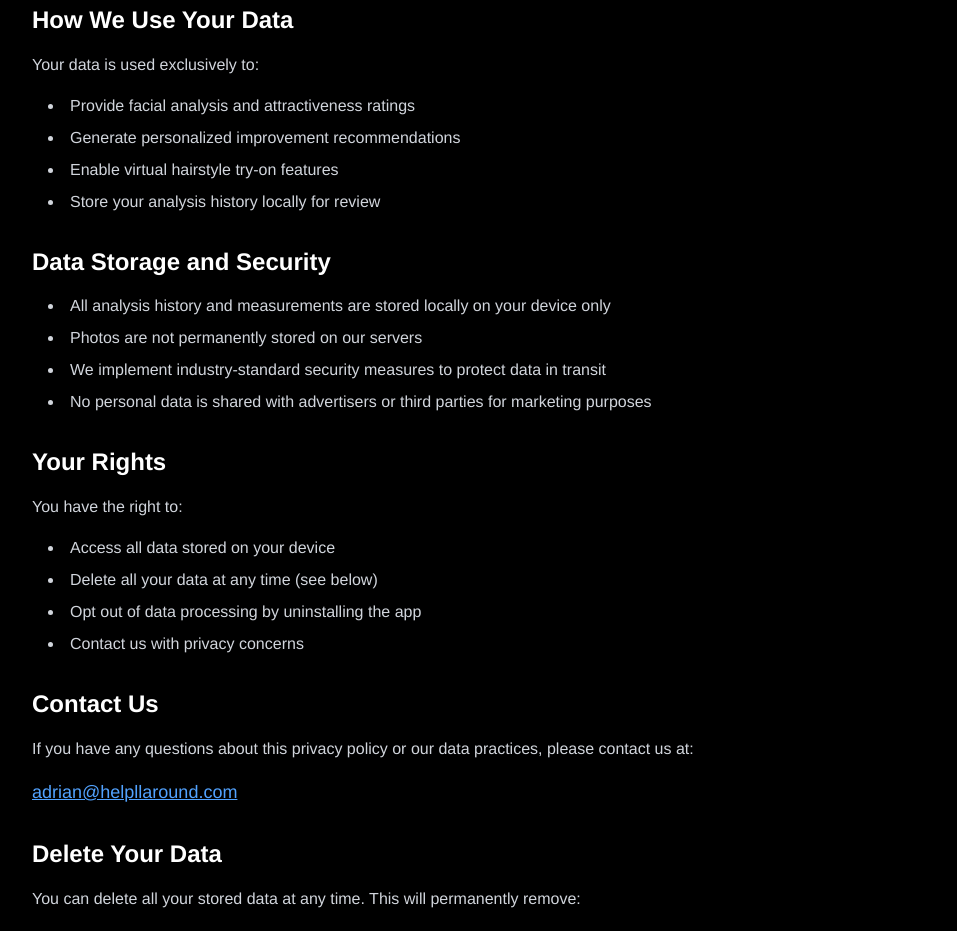
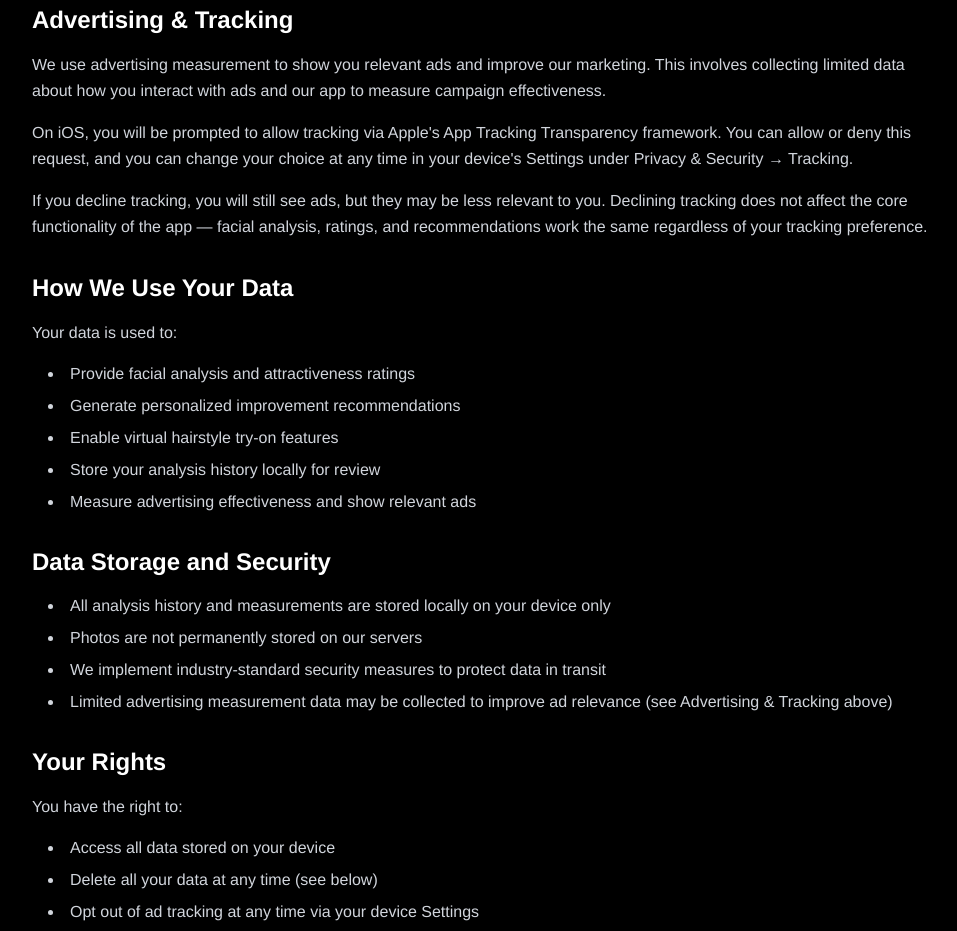
Before and after one commit to Proggerdogger/Lookstothemax, a Next.js app: page /privacy in a window 1280 px wide. Shown: the part 1000-1931 px from the top of the page, without its empty margins (160-1117 px from the left). Built offline with nearby package versions, Linux system fonts and the light colour scheme.

Commit message:
privacy update

```diff
--- a/src/app/privacy/page.tsx
+++ b/src/app/privacy/page.tsx
@@ -14,7 +14,7 @@ export default function PrivacyPolicy() {
           </div>
 
           <h1 className="text-4xl font-bold mb-2 text-center">Privacy Policy</h1>
-          <p className="text-gray-400 text-center mb-10">Last Updated: January 2025</p>
+          <p className="text-gray-400 text-center mb-10">Last Updated: March 2026</p>
 
           <section className="mb-8">
             <h2 className="text-2xl font-bold mb-4">Introduction</h2>
@@ -58,15 +58,29 @@ export default function PrivacyPolicy() {
           </section>
 
           <section className="mb-8">
+            <h2 className="text-2xl font-bold mb-4">Advertising & Tracking</h2>
+            <p className="text-gray-300 leading-relaxed mb-4">
+              We use advertising measurement to show you relevant ads and improve our marketing. This involves collecting limited data about how you interact with ads and our app to measure campaign effectiveness.
+            </p>
+            <p className="text-gray-300 leading-relaxed mb-4">
+              On iOS, you will be prompted to allow tracking via Apple&apos;s App Tracking Transparency framework. You can allow or deny this request, and you can change your choice at any time in your device&apos;s Settings under Privacy &amp; Security → Tracking.
+            </p>
+            <p className="text-gray-300 leading-relaxed mb-4">
+              If you decline tracking, you will still see ads, but they may be less relevant to you. Declining tracking does not affect the core functionality of the app — facial analysis, ratings, and recommendations work the same regardless of your tracking preference.
+            </p>
+          </section>
+
+          <section className="mb-8">
             <h2 className="text-2xl font-bold mb-4">How We Use Your Data</h2>
             <p className="text-gray-300 leading-relaxed mb-4">
-              Your data is used exclusively to:
+              Your data is used to:
             </p>
             <ul className="list-disc list-inside text-gray-300 space-y-2 mb-4 ml-4">
               <li>Provide facial analysis and attractiveness ratings</li>
               <li>Generate personalized improvement recommendations</li>
               <li>Enable virtual hairstyle try-on features</li>
               <li>Store your analysis history locally for review</li>
+              <li>Measure advertising effectiveness and show relevant ads</li>
             </ul>
           </section>
 
@@ -76,7 +90,7 @@ export default function PrivacyPolicy() {
               <li>All analysis history and measurements are stored locally on your device only</li>
               <li>Photos are not permanently stored on our servers</li>
               <li>We implement industry-standard security measures to protect data in transit</li>
-              <li>No personal data is shared with advertisers or third parties for marketing purposes</li>
+              <li>Limited advertising measurement data may be collected to improve ad relevance (see Advertising &amp; Tracking above)</li>
             </ul>
           </section>
 
@@ -88,7 +102,8 @@ export default function PrivacyPolicy() {
             <ul className="list-disc list-inside text-gray-300 space-y-2 mb-4 ml-4">
               <li>Access all data stored on your device</li>
               <li>Delete all your data at any time (see below)</li>
-              <li>Opt out of data processing by uninstalling the app</li>
+              <li>Opt out of ad tracking at any time via your device Settings</li>
+              <li>Opt out of all data processing by uninstalling the app</li>
               <li>Contact us with privacy concerns</li>
             </ul>
           </section>
```
